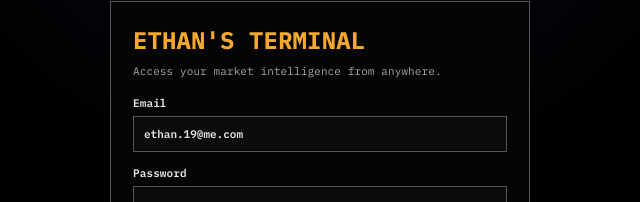
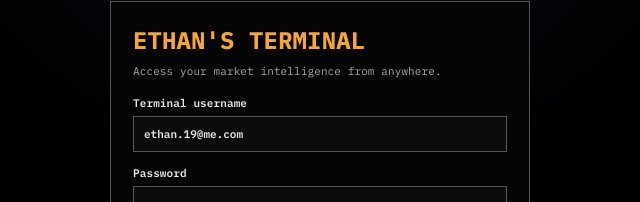
Before and after one commit to eogrodniczuk/ethan-terminal, a Next.js app: page /login in a window 1280 px wide. Shown: the part 255-457 px from the top of the page, without its empty margins (320-960 px from the left). Built offline with nearby package versions, Linux system fonts and the light colour scheme; no server answers.

Commit message:
Update login input to text type and relabel as Terminal username

```diff
--- a/app/(auth)/login/page.tsx
+++ b/app/(auth)/login/page.tsx
@@ -34,8 +34,8 @@ export default function LoginPage() {
         {missing.length > 0 && <div className="login-error">Missing env: {missing.join(', ')}</div>}
         <form onSubmit={onSubmit} className="login-form">
           <label>
-            Email
-            <input value={email} onChange={(e) => setEmail(e.target.value)} type="email" required />
+            Terminal username
+            <input value={email} onChange={(e) => setEmail(e.target.value)} type="text" autoComplete="username" required />
           </label>
           <label>
             Password
```
